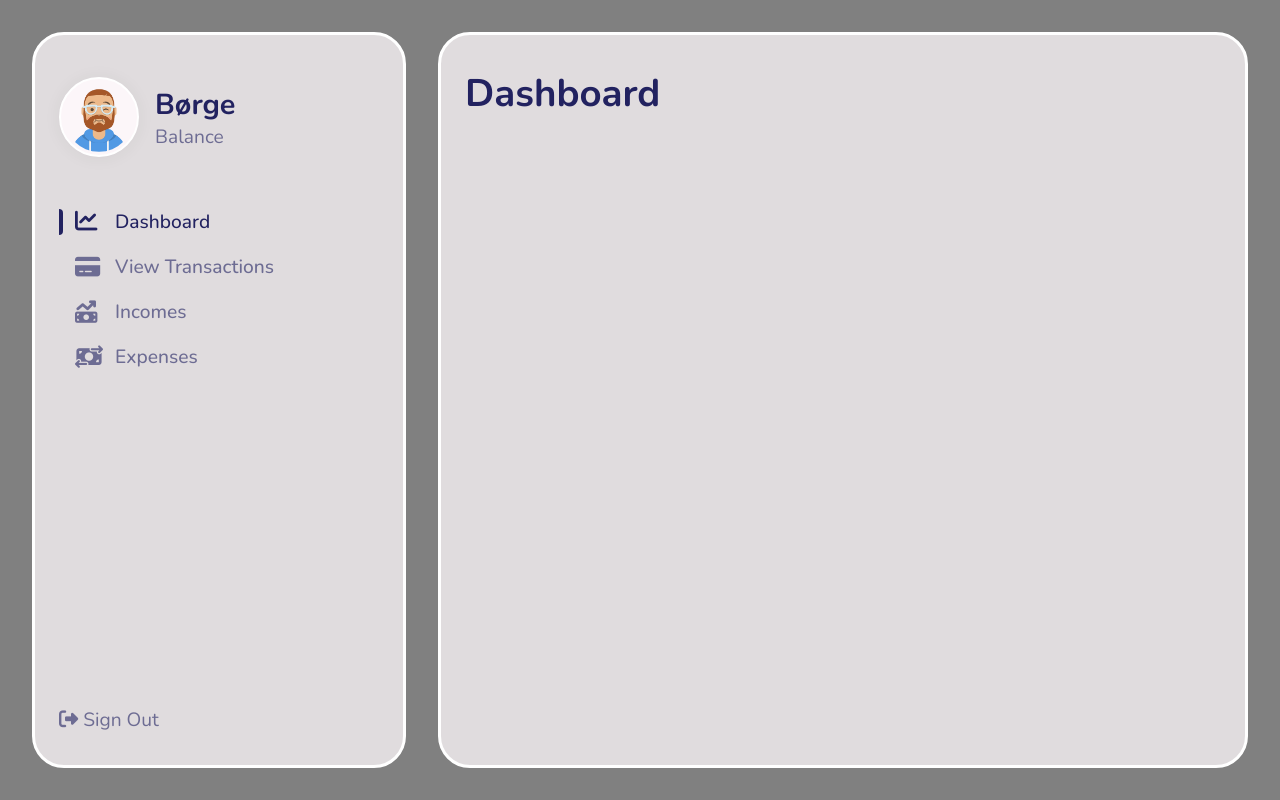
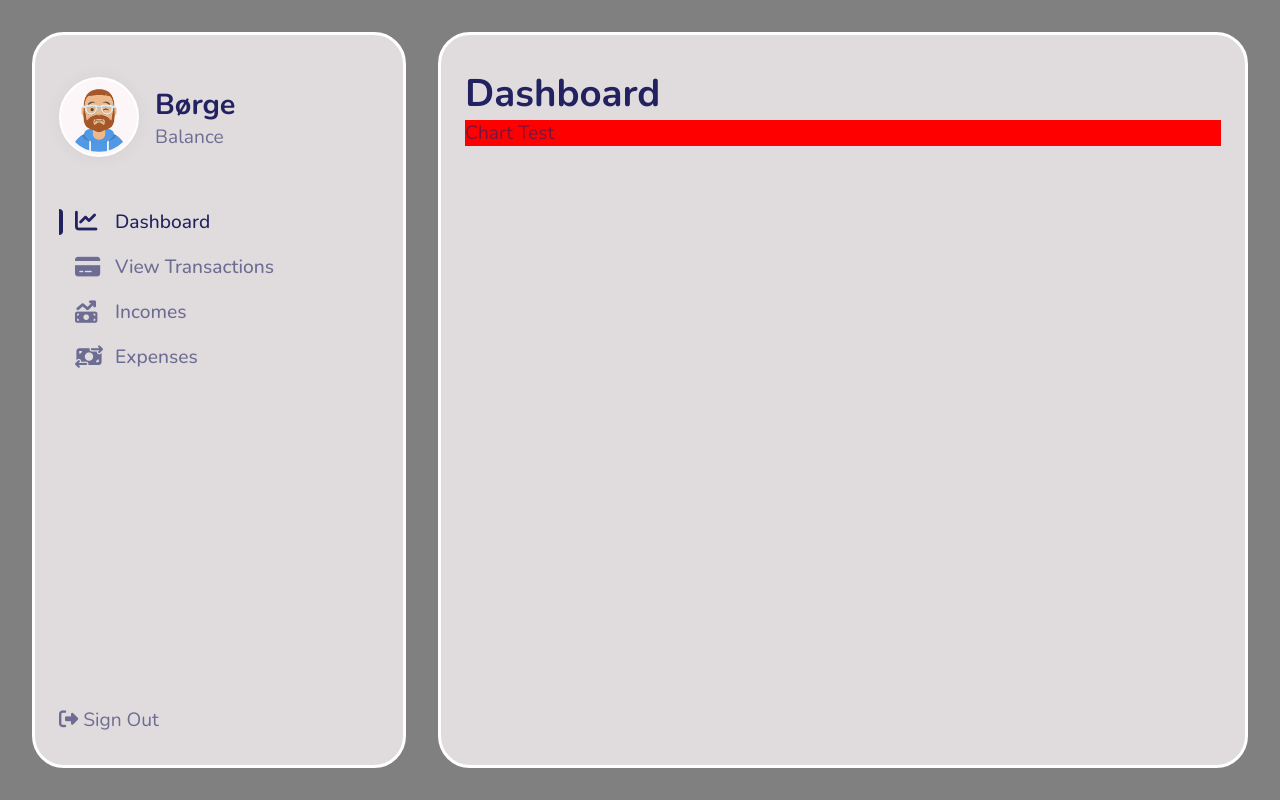
Before and after one commit to Johlil9/Accounting-System, a React (Create React App) app in the folder frontend/: page / in a window 1280 px wide. Built offline with nearby package versions, Linux system fonts and the light colour scheme.

Commit message:
Setup for Dashboard chart

```diff
--- /dev/null
+++ b/frontend/src/components/chart/Chart.js
@@ -0,0 +1,36 @@
+import React from 'react'
+import styled from 'styled-components'
+import {Chart as ChartJs,
+    CategoryScale,
+    LinearScale,
+    PointElement,
+    LineElement,
+    Title,
+    Tooltip,
+    Legend,
+    ArcElement,
+} from 'chart.js'
+
+ChartJs.register(
+    CategoryScale,
+    LinearScale,
+    PointElement,
+    LineElement,
+    Title,
+    Tooltip,
+    Legend,
+    ArcElement,
+)
+
+function Chart() {
+    return (
+        <ChartStyled>
+            Chart Test
+        </ChartStyled>
+    )
+}
+const ChartStyled = styled.div`
+        background: red;
+`;
+
+export default Chart
--- a/frontend/src/pages/Dashboard.js
+++ b/frontend/src/pages/Dashboard.js
@@ -1,12 +1,13 @@
 import React from 'react'
 import styled from 'styled-components'
 import { InnerLayout } from '../styles/Layout'
-
+import Chart from '../components/chart/Chart'
 function Dashboard() {
     return (
         <DashboardStyled>
             <InnerLayout>
                 <h1>Dashboard</h1>
+                <Chart />
             </InnerLayout>
         </DashboardStyled>
     )
```
